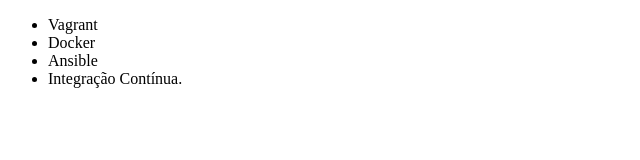
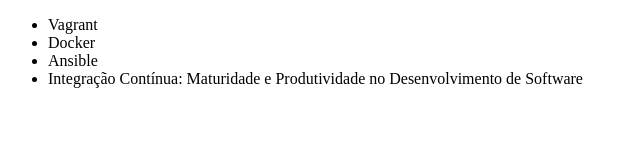
Before and after one commit to filipecrepuscoli/alura-git, a plain HTML site: page index.html in a window 1280 px wide. Shown: the whole page, without its empty margins (0-640 px from the left). Drawn offline with Linux system fonts and the light colour scheme.

Commit message:
Renomemando curso de integração continua

```diff
--- a/index.html
+++ b/index.html
@@ -9,7 +9,7 @@
         <li>Vagrant</li>
         <li>Docker</li>
         <li>Ansible</li>
-        <li>Integração Contínua.</li>
+        <li>Integração Contínua: Maturidade e Produtividade no Desenvolvimento de Software</li>
     </ul>
 </body>
 </html>
```
